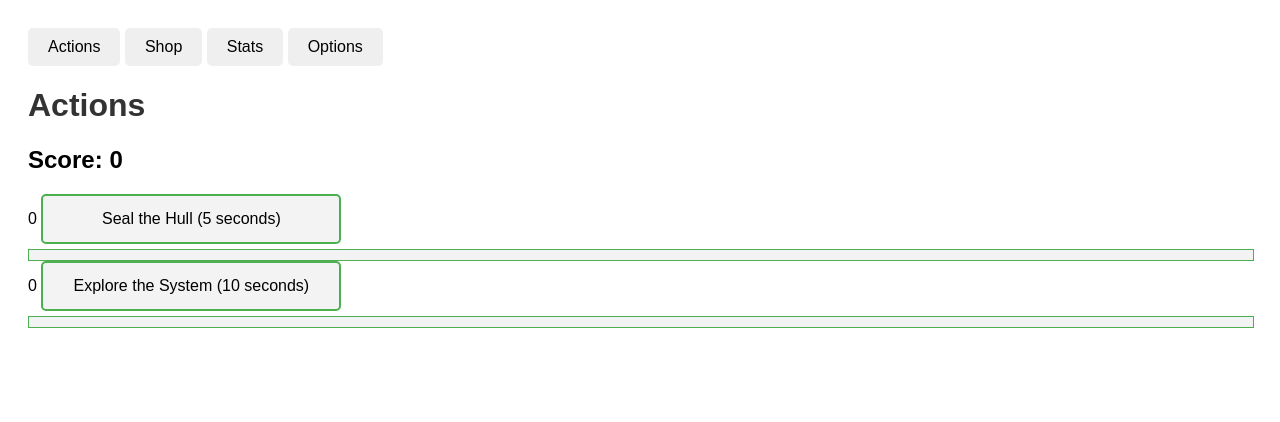
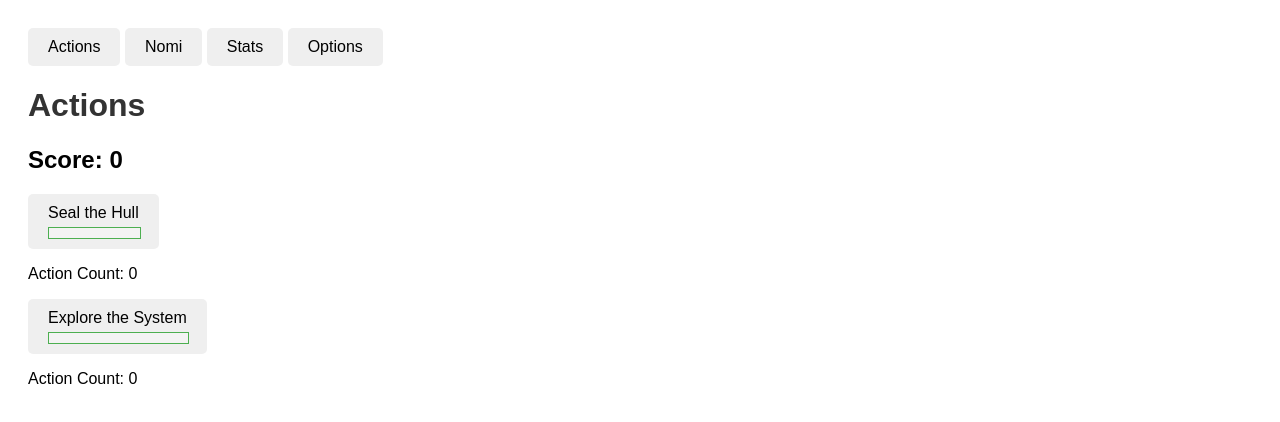
Before and after one commit to seamstress-studio/stellarwhale, a plain HTML site: page index.html in a window 1280 px wide. Drawn offline with Linux system fonts and the light colour scheme.

Commit message:
Update index.html

```diff
--- a/index.html
+++ b/index.html
@@ -3,14 +3,14 @@
 <head>
     <meta charset="UTF-8">
     <meta name="viewport" content="width=device-width, initial-scale=1.0">
-    <title>Progress Knight</title>
+    <title>Jeu Incrémental</title>
     <link rel="stylesheet" href="style.css">
 </head>
 <body>
     <header>
         <nav>
             <button onclick="showPage('actions')">Actions</button>
-            <button onclick="showPage('shop')">Shop</button>
+            <button onclick="showPage('nomi')">Nomi</button>
             <button onclick="showPage('stats')">Stats</button>
             <button onclick="showPage('options')">Options</button>
         </nav>
@@ -20,33 +20,37 @@
         <h1>Actions</h1>
         <h2>Score: <span id="score">0</span></h2>
 
-        <div>
-            <span id="seal-count">0</span>
-            <button id="seal-the-hull" class="action-button">Seal the Hull (5 seconds)</button>
+        <!-- Boutons d'actions avec la barre de progression à l'intérieur -->
+        <button id="seal-the-hull">
+            Seal the Hull
             <div id="seal-progress-bar" class="progress-bar"></div>
-        </div>
+        </button>
+        <p>Action Count: <span id="seal-count">0</span></p>
 
-        <div>
-            <span id="explore-count">0</span>
-            <button id="explore-the-system" class="action-button">Explore the System (10 seconds)</button>
+        <button id="explore-the-system">
+            Explore the System
             <div id="explore-progress-bar" class="progress-bar"></div>
-        </div>
+        </button>
+        <p>Action Count: <span id="explore-count">0</span></p>
     </div>
 
-    <div id="shop" class="page" style="display: none;">
-        <h1>Shop</h1>
-        <button id="buy-speed-upgrade">Speed Upgrade (-1s)</button>
+    <div id="nomi" class="page" style="display: none;">
+        <h1>Nomi</h1>
+        <p>Contenu à venir...</p>
     </div>
 
     <div id="stats" class="page" style="display: none;">
         <h1>Stats</h1>
-        <p>Stats and progress...</p>
+        <p>Informations à venir...</p>
     </div>
 
     <div id="options" class="page" style="display: none;">
         <h1>Options</h1>
-        <button id="save-now">Save</button>
-        <button id="load-file">Load</button>
+        <button id="save-now">Save Now</button>
+        <button id="save-file">Save as File</button>
+        <input type="file" id="file-input" style="display: none;">
+        <button id="load-file" onclick="document.getElementById('file-input').click();">Load</button>
+        <button id="hard-reset">Hard Reset</button>
     </div>
 
     <script src="script.js"></script>
```
